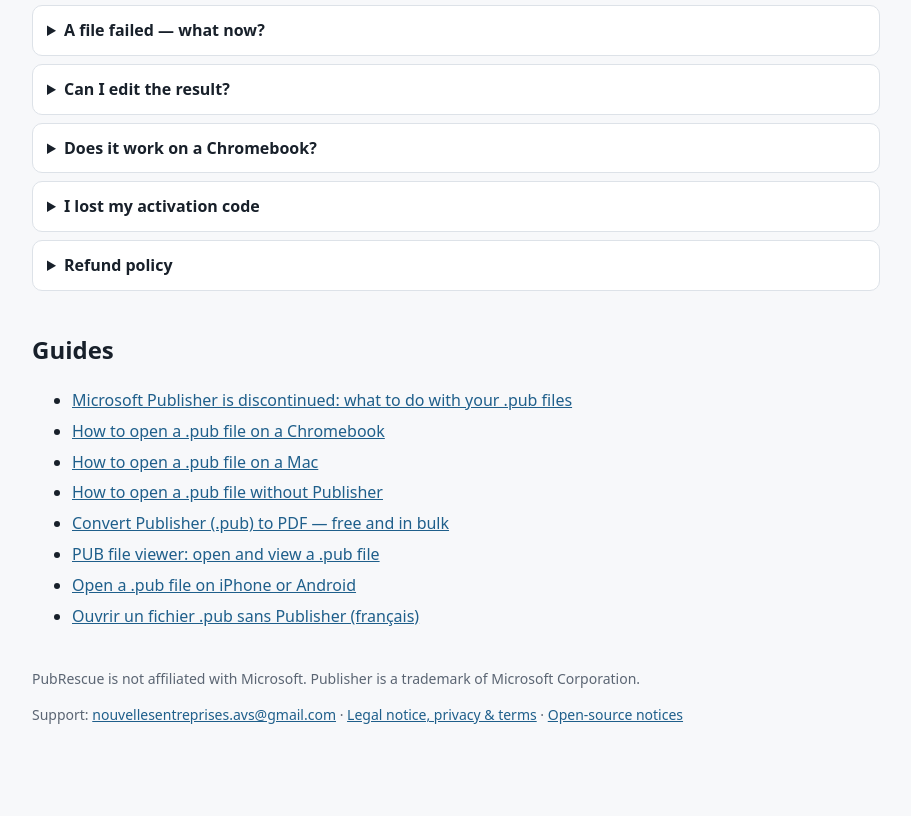
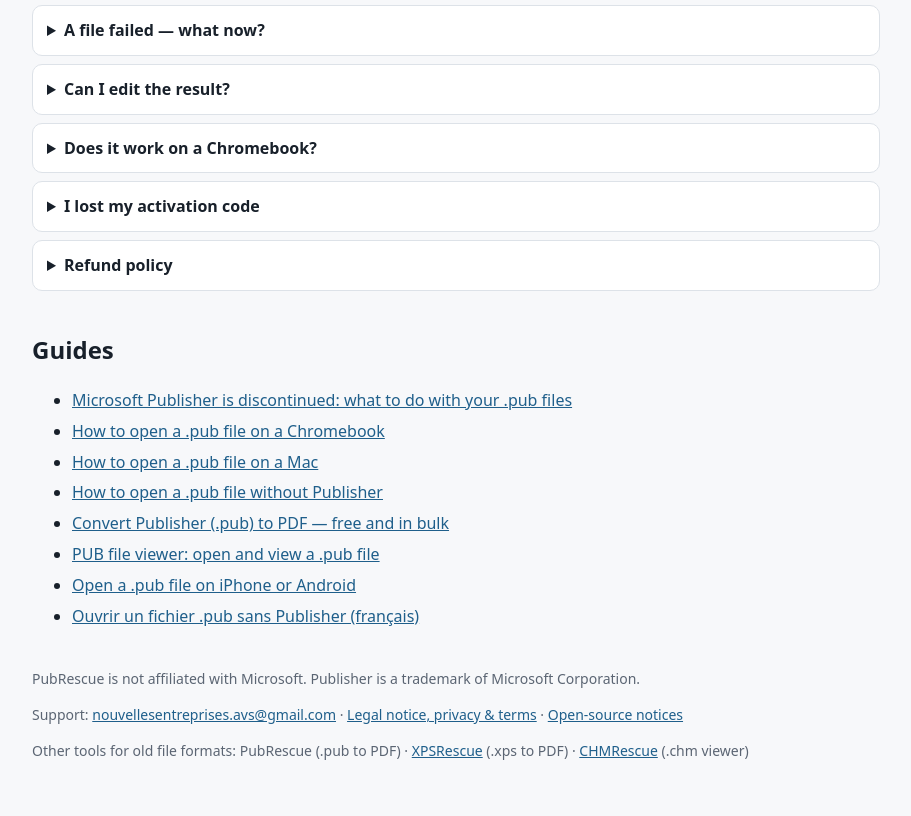
Before and after one commit to YCMMM-hub/pubrescue, a browser extension: page index.html in a window 1280 px wide. Shown: the part 2427-3243 px from the top of the page, without its empty margins (184-1095 px from the left). Before the commit the page ends 3207 px from the top, so only its background shows below. Drawn offline with Linux system fonts and the light colour scheme; no server answers.

Commit message:
Cross-link the three old-format tools in the home footer
Co-Authored-By: Claude Sonnet 5.5 <noreply@anthropic.com>

```diff
--- a/index.html
+++ b/index.html
@@ -128,6 +128,7 @@
 <footer class="wrap foot">
   <p>PubRescue is not affiliated with Microsoft. Publisher is a trademark of Microsoft Corporation.</p>
   <p>Support: <a href="mailto:nouvellesentreprises.avs@gmail.com">nouvellesentreprises.avs@gmail.com</a> · <a href="legal.html">Legal notice, privacy &amp; terms</a> · <a href="third-party-notices.html">Open-source notices</a></p>
+  <p class="studio-links">Other tools for old file formats: PubRescue (.pub to PDF) · <a href="https://ycmmm-hub.github.io/xpsrescue/">XPSRescue</a> (.xps to PDF) · <a href="https://ycmmm-hub.github.io/chmrescue/">CHMRescue</a> (.chm viewer)</p>
 </footer>
 
 <div id="paywall" class="modal" hidden>
```
